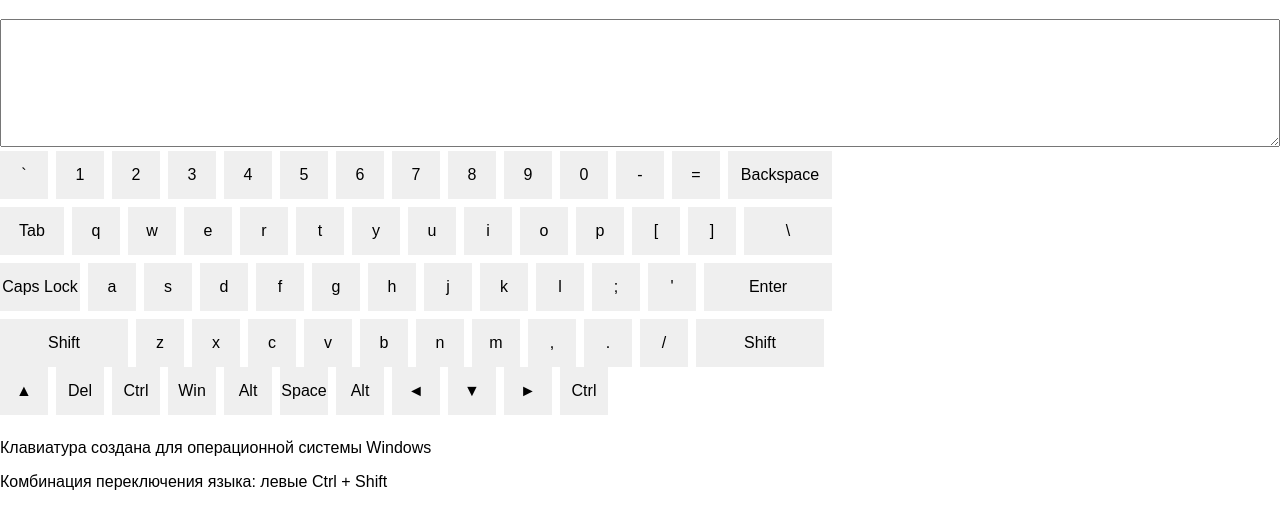
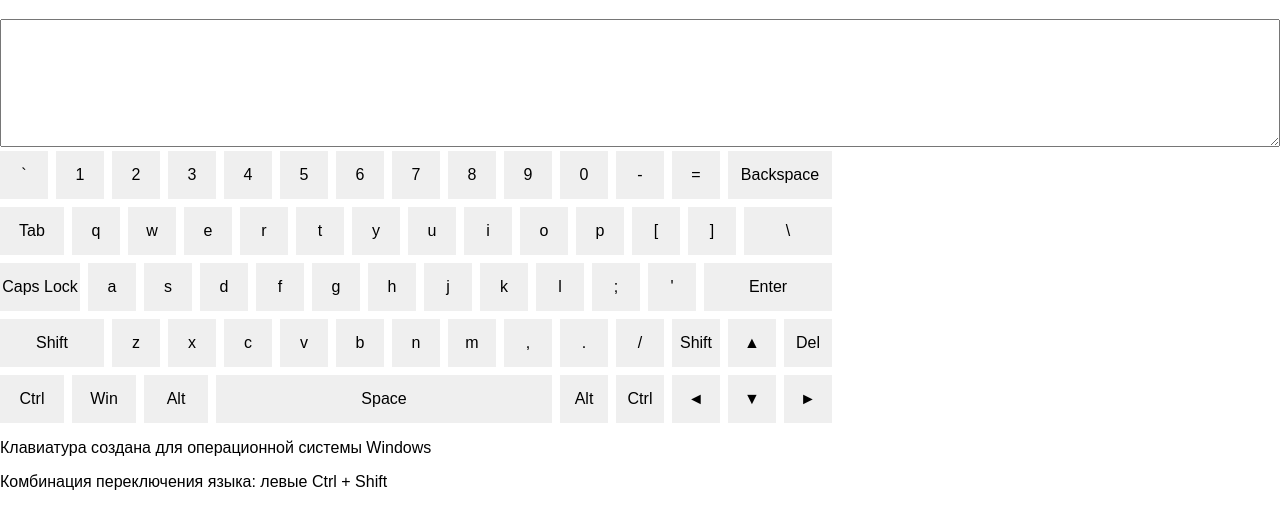
Before and after one commit to spacehummer/virtual-keyboard, a website built with webpack: page pages/index.html in a window 1280 px wide. Shown: the part 61-590 px from the top of the page. Built offline with nearby package versions, Linux system fonts and the light colour scheme.

Commit message:
feat: `BasicStructureGenerator` class: add more classes for buttons, finish keys layout generation; fix position by change `inscriptions.json`; add grid styles (span in grid) for new key classes.

```diff
--- a/assets/js/inscriptions.json
+++ b/assets/js/inscriptions.json
@@ -663,6 +663,17 @@
     "61": {
       "row": "5",
       "symbolDefault": {
+        "symbol": "Ctrl",
+        "name": "Right Ctrl key"
+      },
+      "symbolMod": {
+        "symbol": "none",
+        "name": "none"
+      }
+    },
+    "62": {
+      "row": "5",
+      "symbolDefault": {
         "symbol": "&#9668;",
         "name": "Left Arrow key"
       },
@@ -671,7 +682,7 @@
         "name": "none"
       }
     },
-    "62": {
+    "63": {
       "row": "5",
       "symbolDefault": {
         "symbol": "&#9660;",
@@ -682,7 +693,7 @@
         "name": "none"
       }
     },
-    "63": {
+    "64": {
       "row": "5",
       "symbolDefault": {
         "symbol": "&#9658;",
@@ -692,17 +703,6 @@
         "symbol": "none",
         "name": "none"
       }
-    },
-    "64": {
-      "row": "5",
-      "symbolDefault": {
-        "symbol": "Ctrl",
-        "name": "Right Ctrl key"
-      },
-      "symbolMod": {
-        "symbol": "none",
-        "name": "none"
-      }
     }
   }
 }
--- a/assets/styles/style.css
+++ b/assets/styles/style.css
@@ -124,3 +124,43 @@
     /* Grid */
     grid-column: span 16;
 }
+
+.key-base--shift-left {
+    /* Grid */
+    grid-column: span 13;
+}
+
+.key-base--shift-right {
+    /* Grid */
+    grid-column: span 6;
+}
+
+.key-base--ctrl-left {
+    /* Grid */
+    grid-column: span 8;
+}
+
+.key-base--ctrl-right {
+    /* Grid */
+    grid-column: span 6;
+}
+
+.key-base--win-left {
+    /* Grid */
+    grid-column: span 8;
+}
+
+.key-base--alt-left {
+    /* Grid */
+    grid-column: span 8;
+}
+
+.key-base--alt-right {
+    /* Grid */
+    grid-column: span 6;
+}
+
+.key-base--space {
+    /* Grid */
+    grid-column: span 42;
+}
--- a/src/BasicStructureGenerator.js
+++ b/src/BasicStructureGenerator.js
@@ -152,7 +152,38 @@ export default class BasicStructureGenerator {
             break;
           }
           case 'Shift': {
-            key.classList.add('key-base--enter');
+            if (this.inscriptions.en[keyNumberTmp].symbolDefault.name === 'Left Shift key') {
+              key.classList.add('key-base--shift-left');
+            }
+            if (this.inscriptions.en[keyNumberTmp].symbolDefault.name === 'Right Shift key') {
+              key.classList.add('key-base--shift-right');
+            }
+            break;
+          }
+          case 'Ctrl': {
+            if (this.inscriptions.en[keyNumberTmp].symbolDefault.name === 'Left Ctrl key') {
+              key.classList.add('key-base--ctrl-left');
+            }
+            if (this.inscriptions.en[keyNumberTmp].symbolDefault.name === 'Right Ctrl key') {
+              key.classList.add('key-base--ctrl-right');
+            }
+            break;
+          }
+          case 'Win': {
+            key.classList.add('key-base--win-left');
+            break;
+          }
+          case 'Alt': {
+            if (this.inscriptions.en[keyNumberTmp].symbolDefault.name === 'Left Alt key') {
+              key.classList.add('key-base--alt-left');
+            }
+            if (this.inscriptions.en[keyNumberTmp].symbolDefault.name === 'Right Alt key') {
+              key.classList.add('key-base--alt-right');
+            }
+            break;
+          }
+          case 'Space': {
+            key.classList.add('key-base--space');
             break;
           }
           default: {
@@ -165,6 +196,7 @@ export default class BasicStructureGenerator {
         && (keyIndex !== 29)
         && (keyIndex !== 57)
         && (keyIndex !== 83)
+        && (keyIndex !== 111)
       ) {
         const columnGapElement = document.createElement('div');
         columnGapElement.classList.add('keys__column-gap');
```
